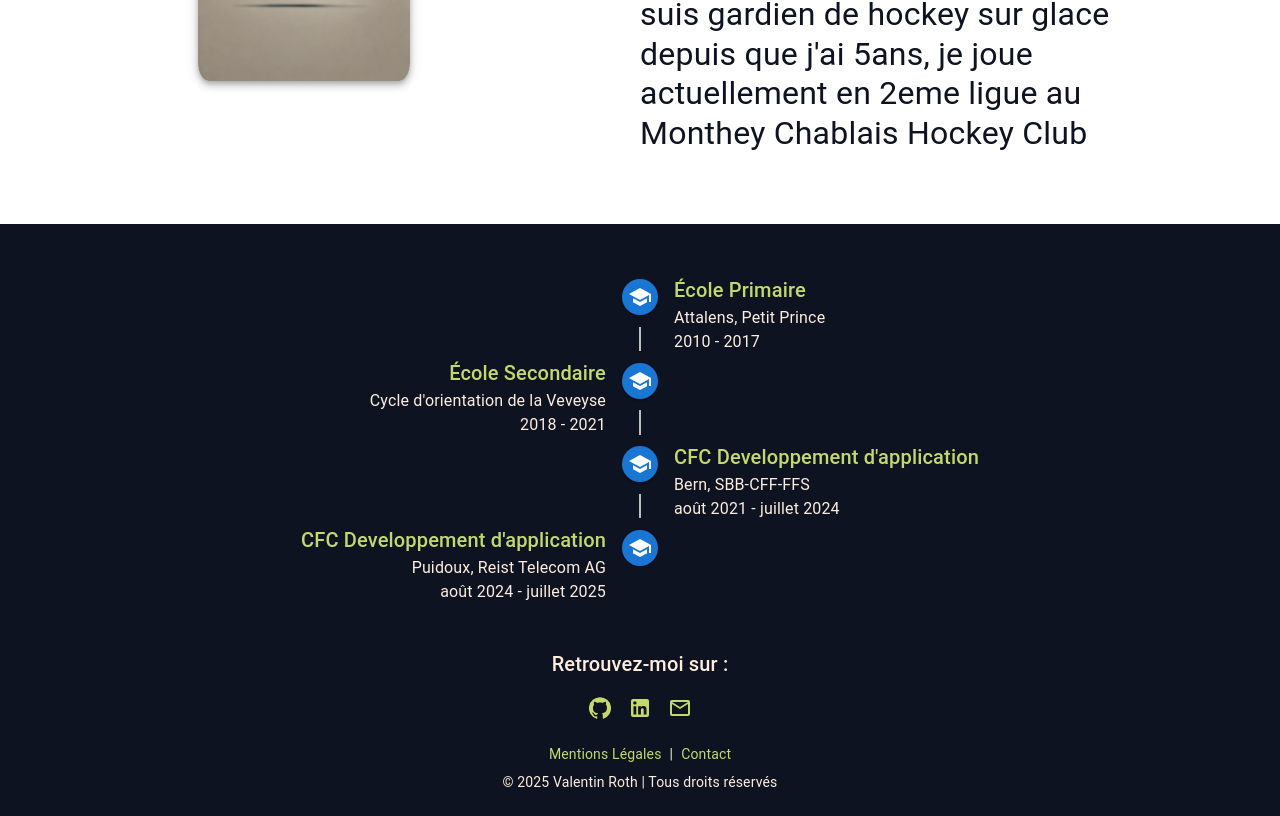
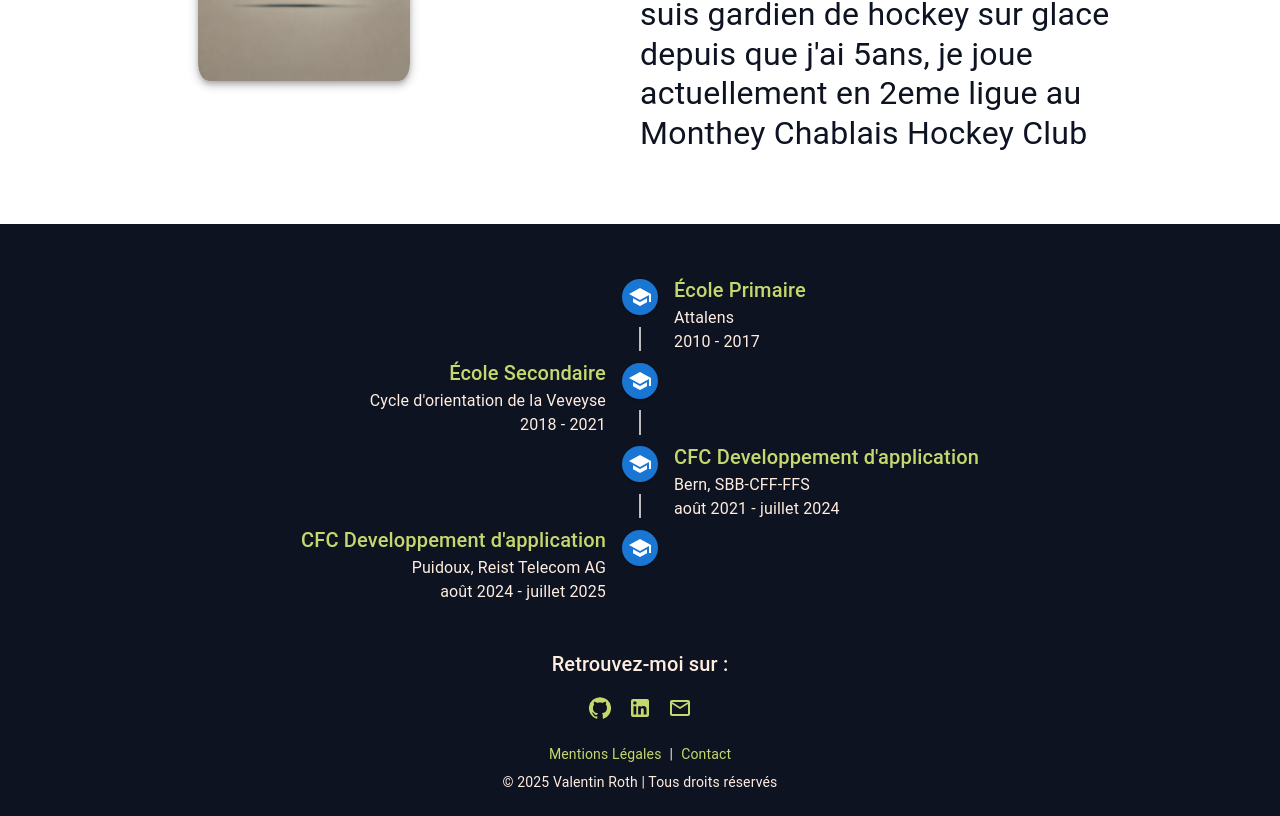
Before and after one commit to ElMonkito/portfolio, a React (Create React App) app: page / in a window 1280 px wide. Shown: the part 1025-1841 px from the top of the page. Built offline with nearby package versions, Linux system fonts and the light colour scheme.

Commit message:
change name of attalens school

```diff
--- a/src/components/parcours.jsx
+++ b/src/components/parcours.jsx
@@ -5,7 +5,7 @@ import Typography from "@mui/material/Typography";
 import Box from "@mui/material/Box";
 
 const educationStages = [
-    {title: "École Primaire", name: "Attalens, Petit Prince", year: "2010 - 2017"},
+    {title: "École Primaire", name: "Attalens", year: "2010 - 2017"},
     {title: "École Secondaire", name: "Cycle d'orientation de la Veveyse", year: "2018 - 2021"},
     {title: "CFC Developpement d'application", name: "Bern, SBB-CFF-FFS", year: "août 2021 - juillet 2024"},
     {title: "CFC Developpement d'application", name: "Puidoux, Reist Telecom AG", year: "août 2024 - juillet 2025"},
```
